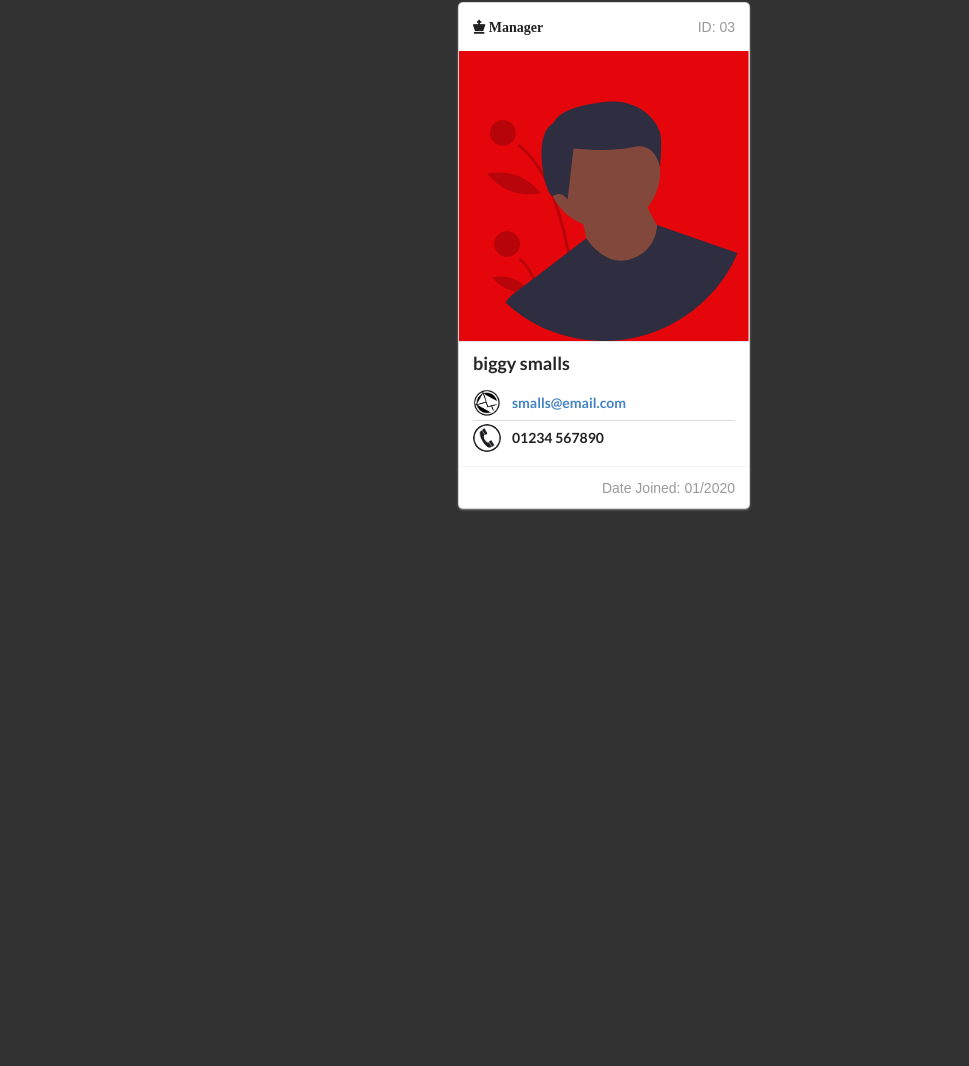
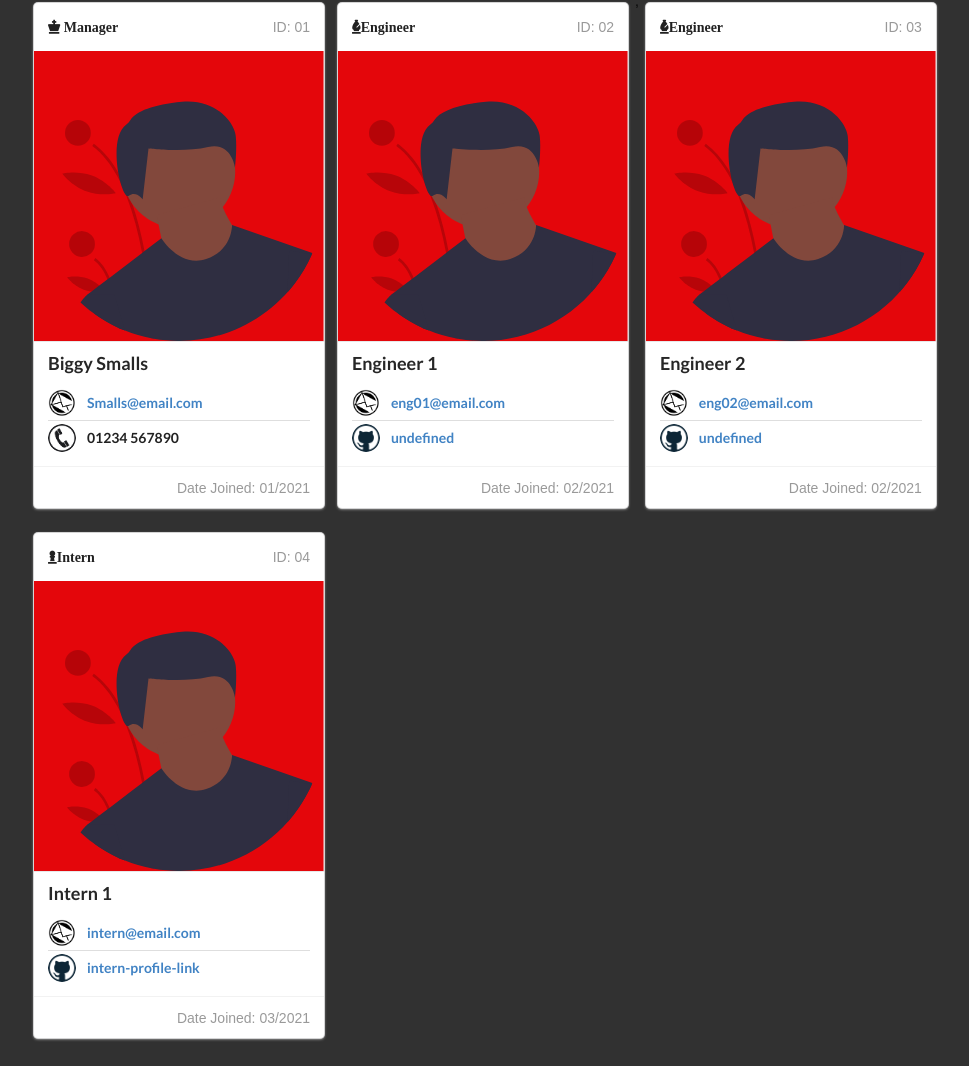
Before and after one commit to wa20/8-Team-Profile-Generator, a website: page team.html in a window 1280 px wide. Shown: the part 227-1293 px from the top of the page, without its empty margins (36-1005 px from the left). Before the commit the page ends 800 px from the top, so only its background shows below. Drawn offline with nearby package versions, Linux system fonts and the light colour scheme.

Commit message:
profile card fixes to engineer card

```diff
--- a/team.html
+++ b/team.html
@@ -28,7 +28,7 @@
 
     <li class="card">
         <div class="content">
-        <div class="right floated meta">ID: 03</div>
+        <div class="right floated meta">ID: 01</div>
         <i class="fas fa-chess-king"> Manager</i>
 
         </div>
@@ -37,13 +37,13 @@
         <img src="./assets/male_avatar_sq.svg" />
         </div>
         <div class="content">
-        <div class="header">biggy smalls</div>
+        <div class="header">Biggy Smalls</div>
 
         <div class="ui middle aligned animated divided list">
         <div class="item">
         <img class="ui avatar image" src="./assets/email_icon.png" />
         <div class="content">
-        <a class="header" href="smalls@email.com" target="_blank">smalls@email.com</a>
+        <a class="header" href="Smalls@email.com" target="_blank">Smalls@email.com</a>
         </div>
         </div>
         <div class="item">
@@ -56,7 +56,109 @@
         </div>
 
         <div class="extra content">
-        <span class="right floated">Date Joined: 01/2020</span>
+        <span class="right floated">Date Joined: 01/2021</span>
+        </div>
+    </li>
+
+    <li class="card">
+        <div class="content">
+        <div class="right floated meta">ID: 02</div>
+        <i class="fas fa-chess-bishop">Engineer</i>
+
+        </div>
+
+        <div class="image">
+        <img src="./assets/male_avatar_sq.svg" />
+        </div>
+        <div class="content">
+        <div class="header">Engineer 1</div>
+
+        <div class="ui middle aligned animated divided list">
+        <div class="item">
+        <img class="ui avatar image" src="./assets/email_icon.png" />
+        <div class="content">
+        <a class="header" href="eng01@email.com" target="_blank">eng01@email.com</a>
+        </div>
+        </div>
+        <div class="item">
+                <img class="ui avatar image" src="./assets/github-512.png" />
+                <div class="content">
+                  <a class="header" href="undefined" target="_blank">undefined</a>
+                </div>
+            </div>
+        </div>
+        </div>
+
+        <div class="extra content">
+        <span class="right floated">Date Joined: 02/2021</span>
+        </div>
+    </li>
+    ,
+    <li class="card">
+        <div class="content">
+        <div class="right floated meta">ID: 03</div>
+        <i class="fas fa-chess-bishop">Engineer</i>
+
+        </div>
+
+        <div class="image">
+        <img src="./assets/male_avatar_sq.svg" />
+        </div>
+        <div class="content">
+        <div class="header">Engineer 2</div>
+
+        <div class="ui middle aligned animated divided list">
+        <div class="item">
+        <img class="ui avatar image" src="./assets/email_icon.png" />
+        <div class="content">
+        <a class="header" href="eng02@email.com" target="_blank">eng02@email.com</a>
+        </div>
+        </div>
+        <div class="item">
+                <img class="ui avatar image" src="./assets/github-512.png" />
+                <div class="content">
+                  <a class="header" href="undefined" target="_blank">undefined</a>
+                </div>
+            </div>
+        </div>
+        </div>
+
+        <div class="extra content">
+        <span class="right floated">Date Joined: 02/2021</span>
+        </div>
+    </li>
+
+    <li class="card">
+        <div class="content">
+        <div class="right floated meta">ID: 04</div>
+        <i class="fas fa-chess-pawn">Intern</i>
+
+        </div>
+
+        <div class="image">
+        <img src="./assets/male_avatar_sq.svg" />
+        </div>
+        <div class="content">
+        <div class="header">Intern 1</div>
+
+        <div class="ui middle aligned animated divided list">
+        <div class="item">
+        <img class="ui avatar image" src="./assets/email_icon.png" />
+        <div class="content">
+        <a class="header" href="intern@email.com" target="_blank">intern@email.com</a>
+        </div>
+        </div>
+        <div class="item">
+                <img class="ui avatar image" src="./assets/github-512.png" />
+                <div class="content">
+                  <a class="header" href="intern-profile-link" target="_blank">intern-profile-link</a>
+                </div>
+            </div>
+        </div>
+        </div>
+
+        <div class="extra content">
+        <span class="right floated">Date Joined: 03/2021</span>
         </div>
     </li>
 
--- a/utils/generateProfile.js
+++ b/utils/generateProfile.js
@@ -72,7 +72,7 @@ function generateTeamHtml(team) {
         <div class="item">
                 <img class="ui avatar image" src="./assets/github-512.png" />
                 <div class="content">
-                  <a class="header" href="${engineer.githubLink}" target="_blank">${engineer.githubLink}</a>
+                  <a class="header" href="${engineer.getGithubLink()}" target="_blank">${engineer.getGithubLink()}</a>
                 </div>
             </div>
         </div>
```
